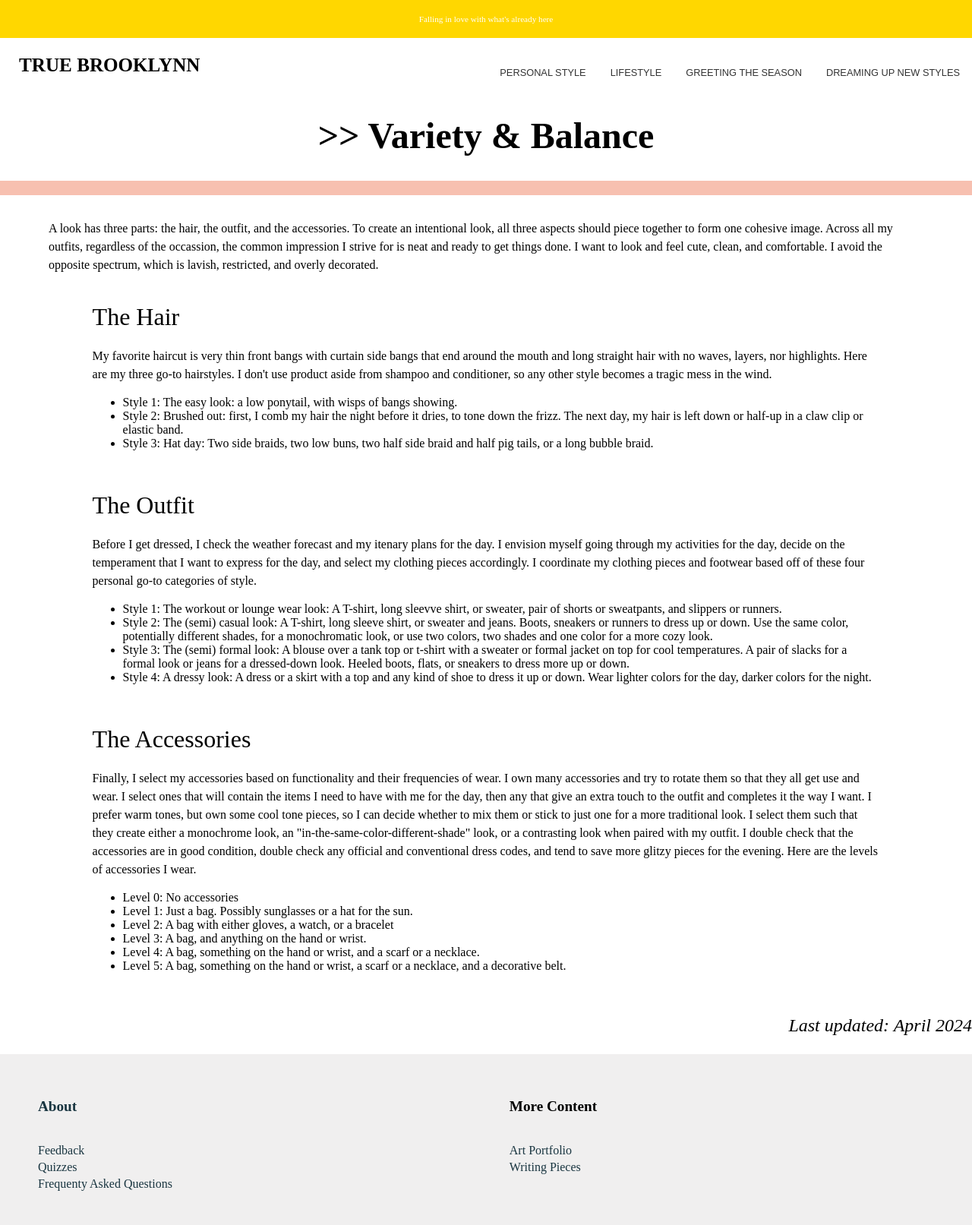
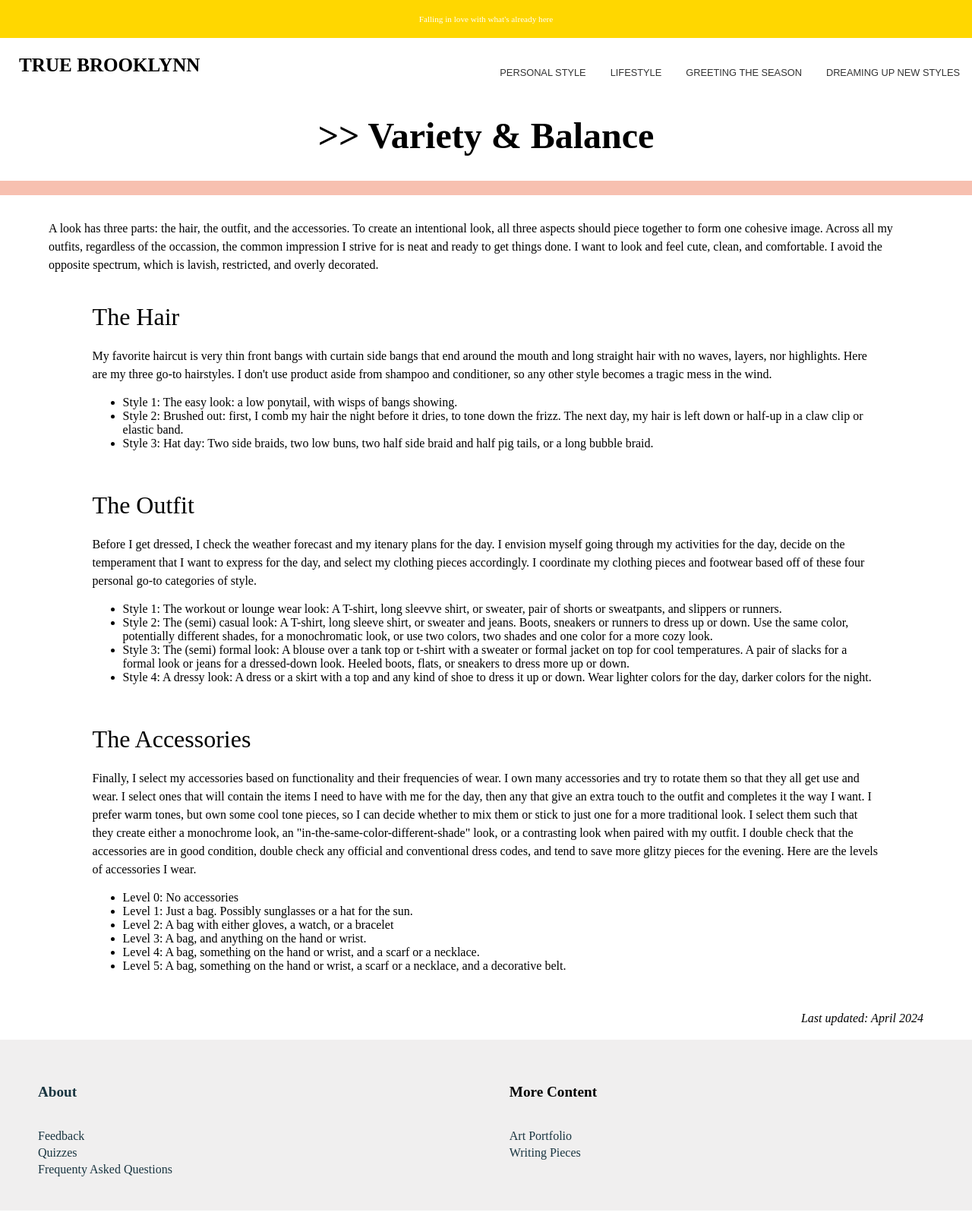
Before and after one commit to truebrooklynn/truebrooklynn.github.io, a Jekyll site: the page built from personalstyle/variety-and-balance/index.html, in a window 1280 px wide. Shown: the whole page at 76% size. Built offline with Jekyll 4.4.1, drawn with Linux system fonts in a browser that asks for light colours; some web fonts are replaced.

Commit message:
Update index.html

```diff
--- a/personalstyle/variety-and-balance/index.html
+++ b/personalstyle/variety-and-balance/index.html
@@ -114,9 +114,10 @@
 		</div>
 	</div>
 </div>
-<div class="dateBottomRight">
-	<p>
-	  Last updated: April 2024
-	</p>
-  </div>
+<div class="someContentBanner">
+	<div class="dateBottomRight">
+		<p>
+		  Last updated: April 2024
+		</p>
+	</div>
 </div>
```
